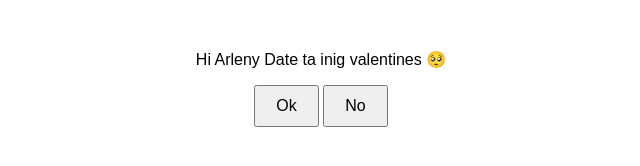
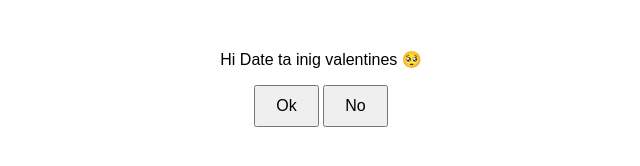
Before and after one commit to Stormnav1am/hi, a plain HTML site: page index.html in a window 1280 px wide. Shown: the whole page, without its empty margins (319-959 px from the left). Drawn offline with Linux system fonts and the light colour scheme.

Commit message:
index.html

```diff
--- a/index.html
+++ b/index.html
@@ -54,7 +54,7 @@
   </head>
   <body>
     <div id="backgroundContainer"></div>
-    <p id="question">Hi Arleny Date ta inig valentines 🥺</p>
+    <p id="question">Hi Date ta inig valentines 🥺</p>
 
     <button id="okButton" onclick="startSlideshow()">Ok</button>
     <button
```
